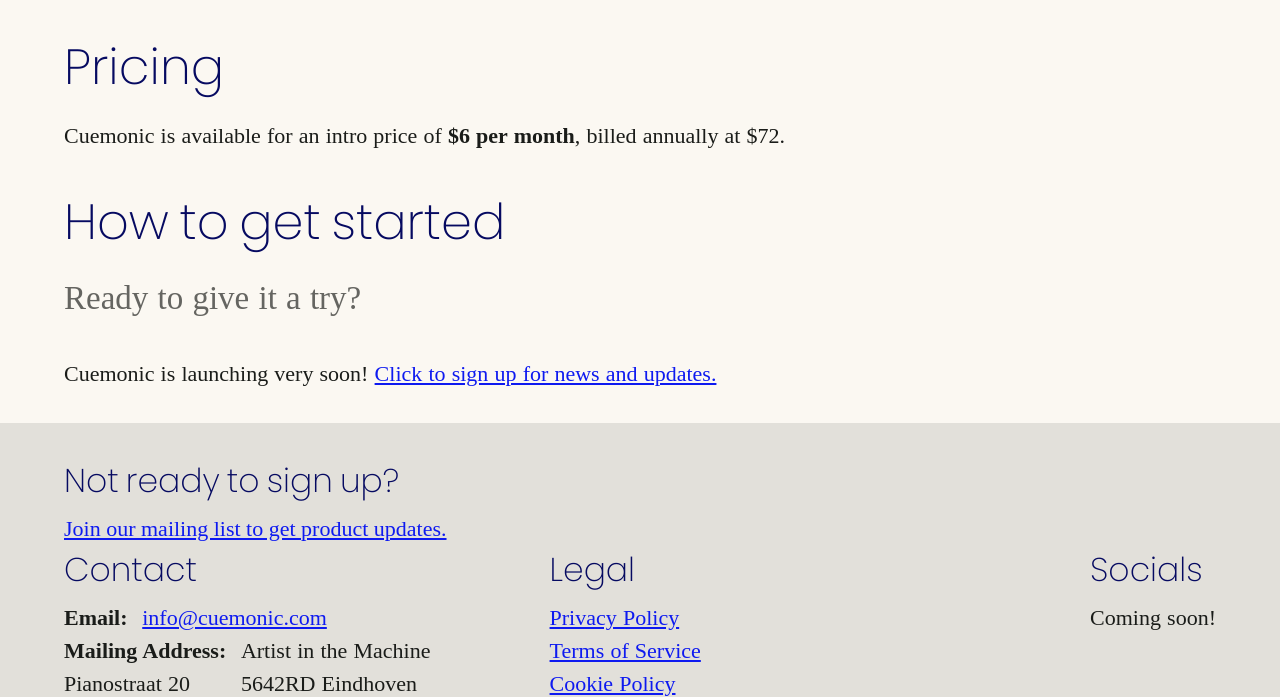
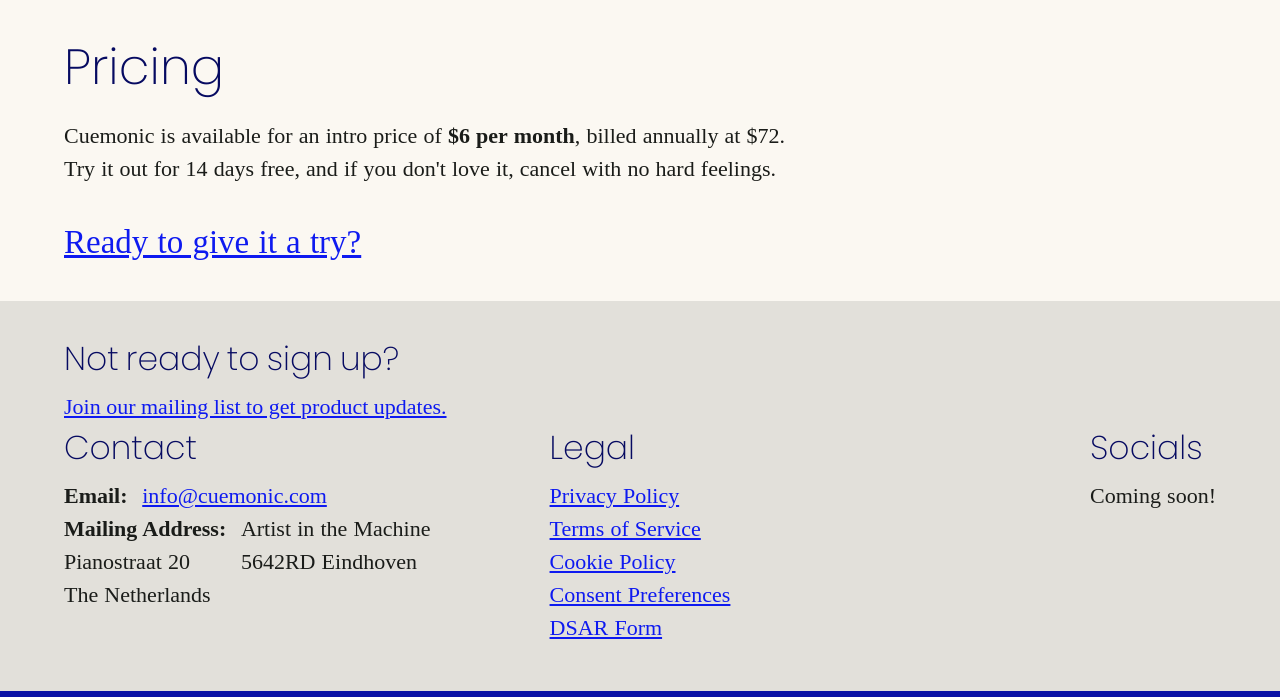
Before and after one commit to Cuemonic/cuemonic-marketing, an Astro site: page / in a window 1280 px wide. Shown: the part 2772-3469 px from the top of the page. Built offline with nearby package versions, Linux system fonts and the light colour scheme; Astro itself is replaced by a stand-in of ours.

Commit message:
Updated copy for launch

```diff
--- a/src/pages/index.astro
+++ b/src/pages/index.astro
@@ -92,18 +92,12 @@ import Page from "../layouts/page.astro";
     <h2>Pricing</h2>
     <p>
       Cuemonic is available for an intro price of
-      <em>$6 per month</em>, billed annually at $72.
+      <em>$6 per month</em>, billed annually at $72. Try it out for 14 days
+      free, and if you don't love it, cancel with no hard feelings.
     </p>
     <p>
-      <h2>How to get started</h2>
-      <p class="pull">Ready to give it a try?</p>
-      <p>
-        Cuemonic is launching very soon! <a
-          class="ml-onclick-form"
-          href="javascript:void(0)"
-          onclick="ml('show', 'bT6L8O', true)"
-          >Click to sign up for news and updates.</a
-        >
+      <p class="pull">
+        <a href="https://app.cuemonic.com">Ready to give it a try?</a>
       </p>
     </p>
   </div>
```
